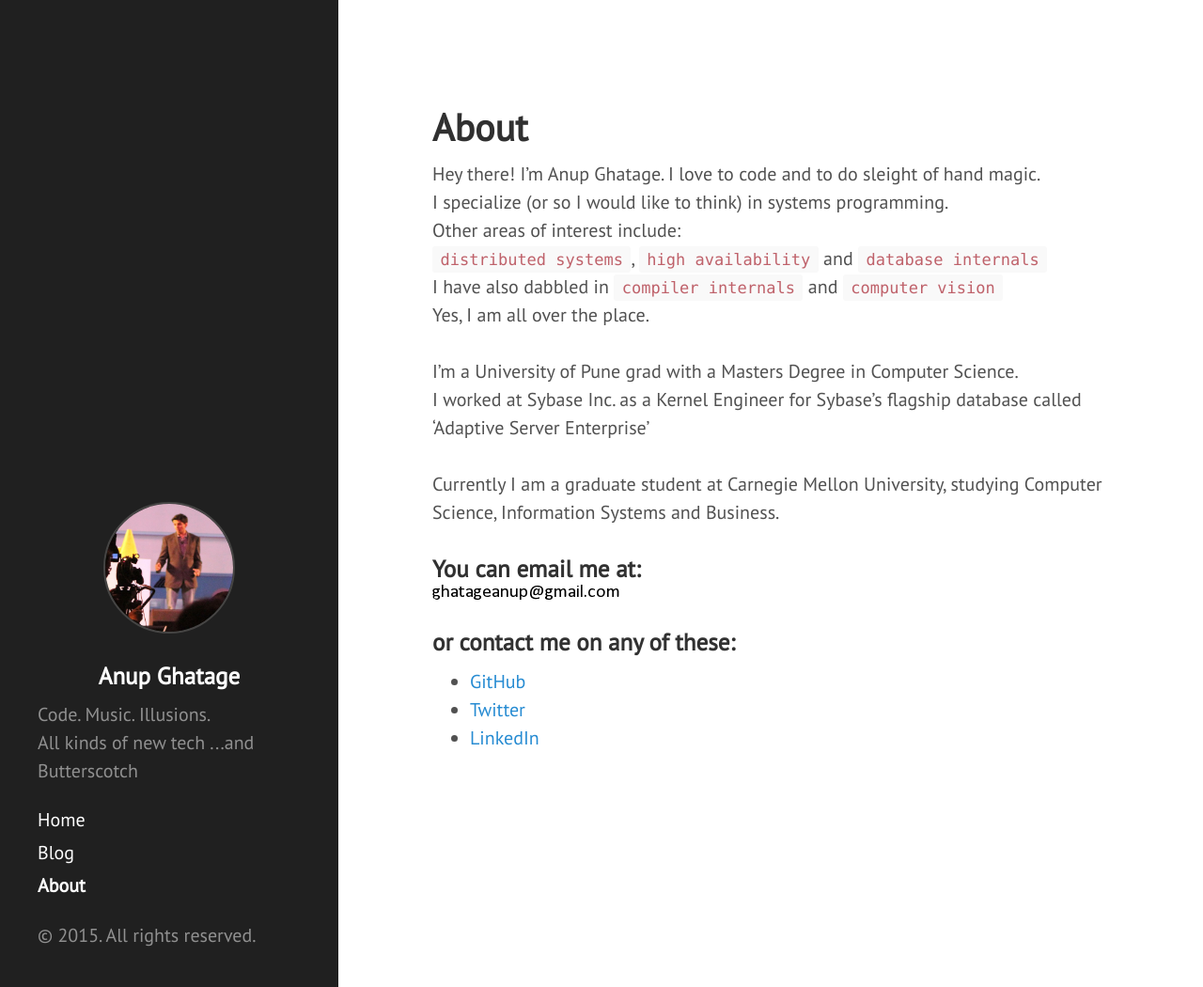
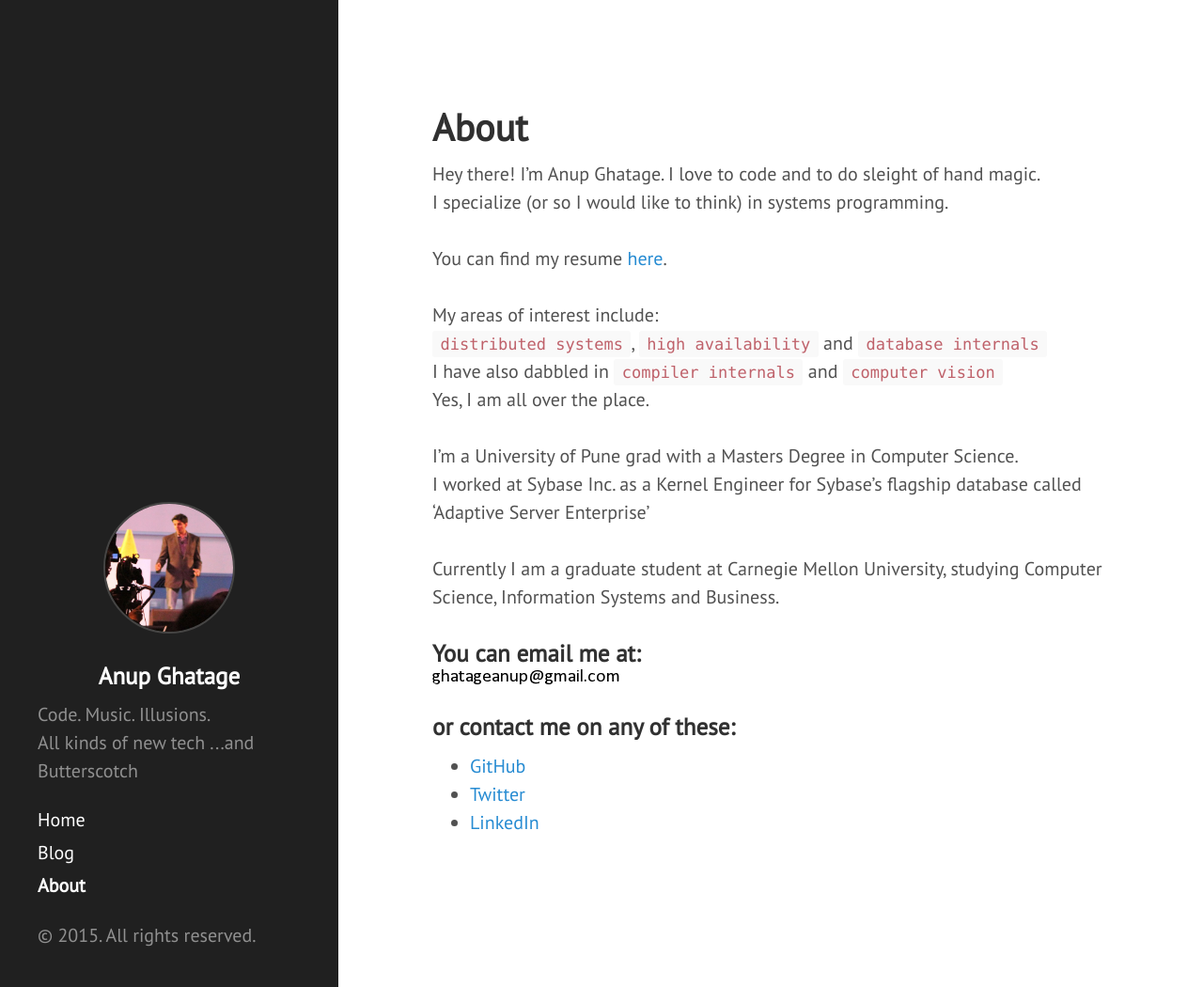
Before and after one commit to Ghatage/ghatage.github.io, a Jekyll site: the page built from about.md, in a window 1280 px wide and 1050 px high. Shown: the whole window at 94% size. Built offline with Jekyll 4.4.1, drawn with Linux system fonts in a browser that asks for light colours; Markdown is read by kramdown in place of the engine named in the settings.

Commit message:
Link resume 9/16/2015

```diff
--- a/about.md
+++ b/about.md
@@ -5,7 +5,10 @@ title: About
 
 Hey there! I'm Anup Ghatage. I love to code and to do sleight of hand magic.
 <br>I specialize (or so I would like to think) in systems programming.
-<br>Other areas of interest include:
+<br>
+<br> You can find my resume <a href="/public/Anup_Ghatage.pdf">here</a>.
+<br>
+<br>My areas of interest include:
 <br> `distributed systems`, `high availability` and `database internals`
 <br>I have also dabbled in `compiler internals` and `computer vision`
 <br>Yes, I am all over the place.
```
